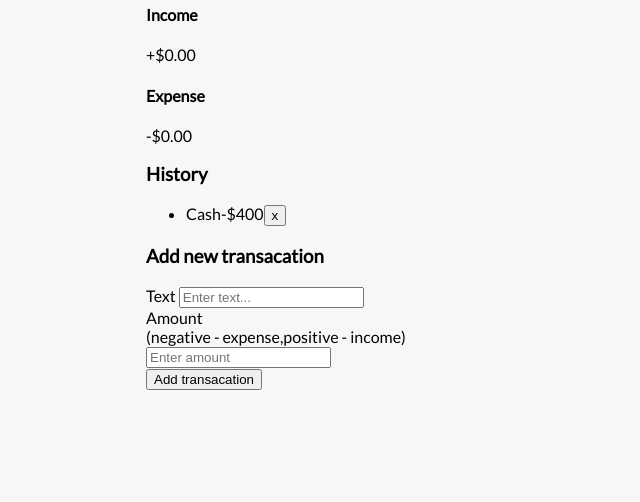
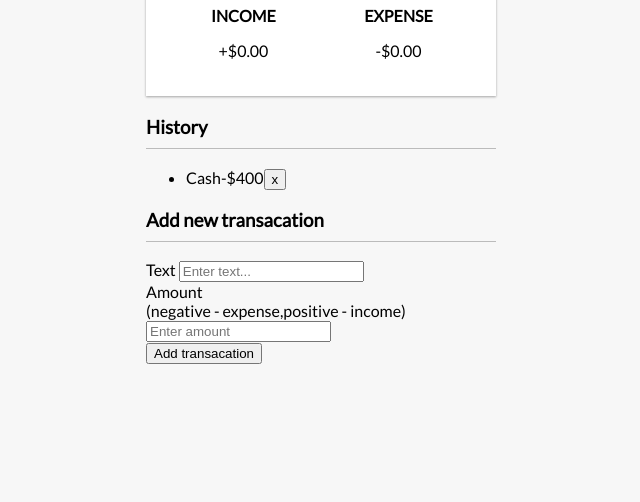
Before and after one commit to tayyab203/Expense-Tracker, a plain HTML site: page index.html in a window 1280 px wide. Shown: the part 298-800 px from the top of the page, without its empty margins (319-959 px from the left). Drawn offline with Linux system fonts and the light colour scheme.

Commit message:
commit 3

```diff
--- a/style.css
+++ b/style.css
@@ -28,3 +28,28 @@ h1 {
     letter-spacing: 1px;
     margin: 0;
 }
+
+h3 {
+    border-bottom: 1px solid #bbb;
+    padding-bottom: 10px;
+    margin: 40px 0 10 px;
+}
+
+h4 {
+    margin: 0;
+    text-transform: uppercase;
+}
+
+.inc-exp-container {
+    background-color: #fff;
+    box-shadow: var(--box-shadow);
+    padding: 20px;
+    display: flex;
+    justify-content: space-between;
+    margin: 20px 0;
+}
+
+.inc-exp-container > div {
+    flex: 1;
+    text-align: center;
+}
```
